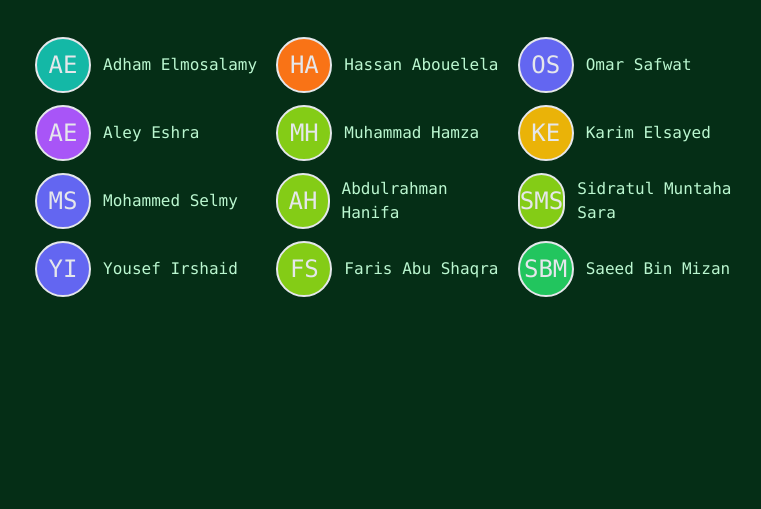
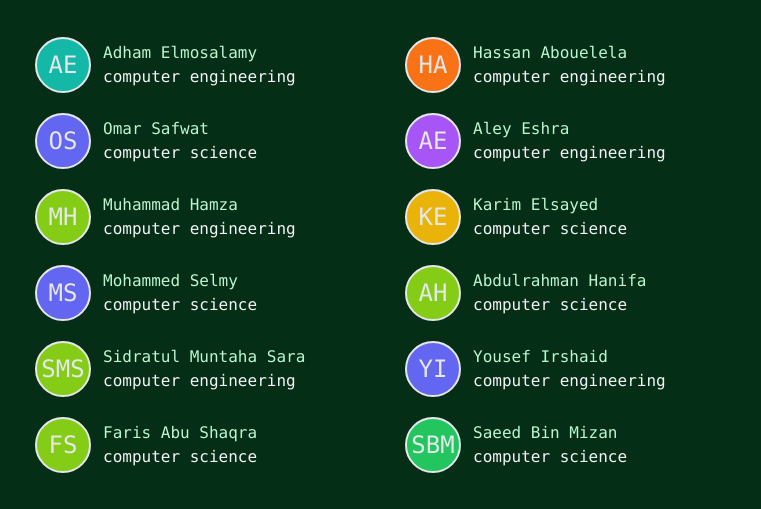
Before and after one commit to aelmosalamy/thesoc.club, an Eleventy site: page src/index.njk in a window 1280 px wide. Shown: the part 291-800 px from the top of the page, without its empty margins (249-1010 px from the left). Built offline with nearby package versions, Linux system fonts and the light colour scheme; Eleventy itself is replaced by a stand-in of ours; files that its build step writes are made by us from their sources.

Commit message:
Added major declarations

```diff
--- a/src/_includes/index.njk
+++ b/src/_includes/index.njk
@@ -10,7 +10,7 @@ layout: base
 		</h1>
 		<p class="mb-10 text-base leading-normal md:text-left md:text-xl">{{ metadata.description }}</p>
 	</header>
-	<div class="self-start">
+	<div class="self-start w-full">
 		{{ content | safe }}
 	</div>
 </main>
--- a/src/index.njk
+++ b/src/index.njk
@@ -3,7 +3,7 @@ layout: index
 date: Last Modified
 ---
 
-<div class='grid grid-cols-3 gap-3 mx-1'>
+<div class='grid grid-cols-2 w-full gap-5 mx-1'>
   {% for member in members %}
     <div class="w-full flex flex-row gap-3 items-center">
       <div class="w-14 h-14 flex items-center justify-center text-2xl
@@ -13,7 +13,10 @@ date: Last Modified
       title="{{ member.name }}">
         {{ member.initials }}
       </div>
-      <p>{{ member.name }}</p>
+      <div>
+        <p>{{ member.name }}</p>
+        <span class="text-gray-100">{{ member.major }}</span>
+      </div>
     </div>
   {% endfor %}
 </div>
```
